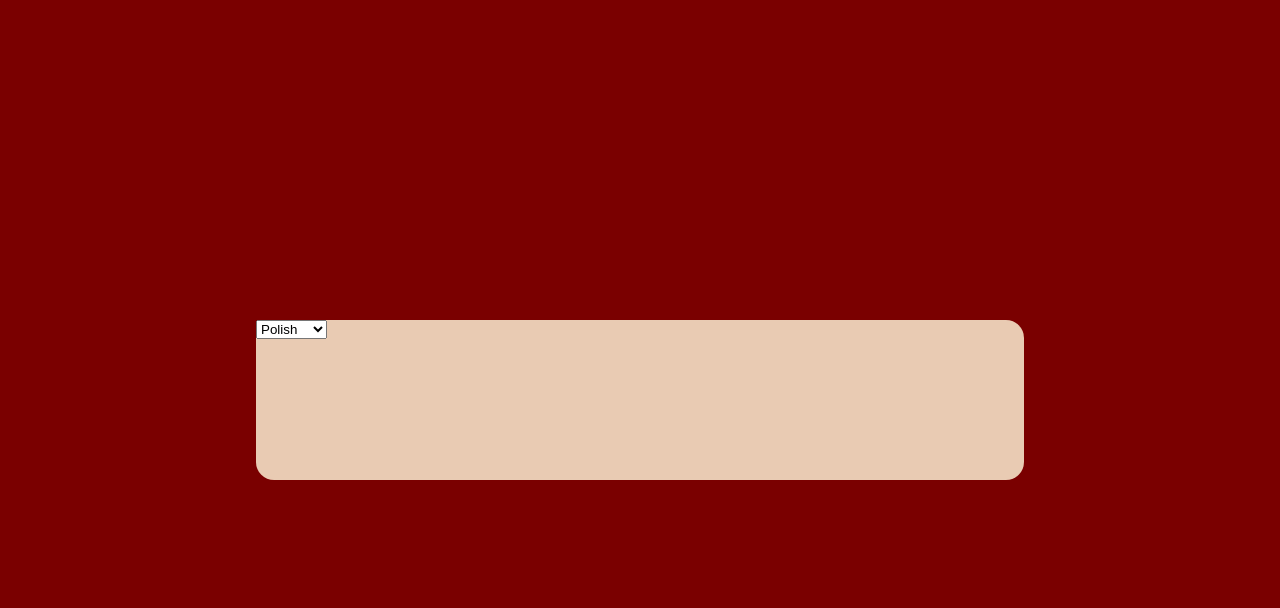
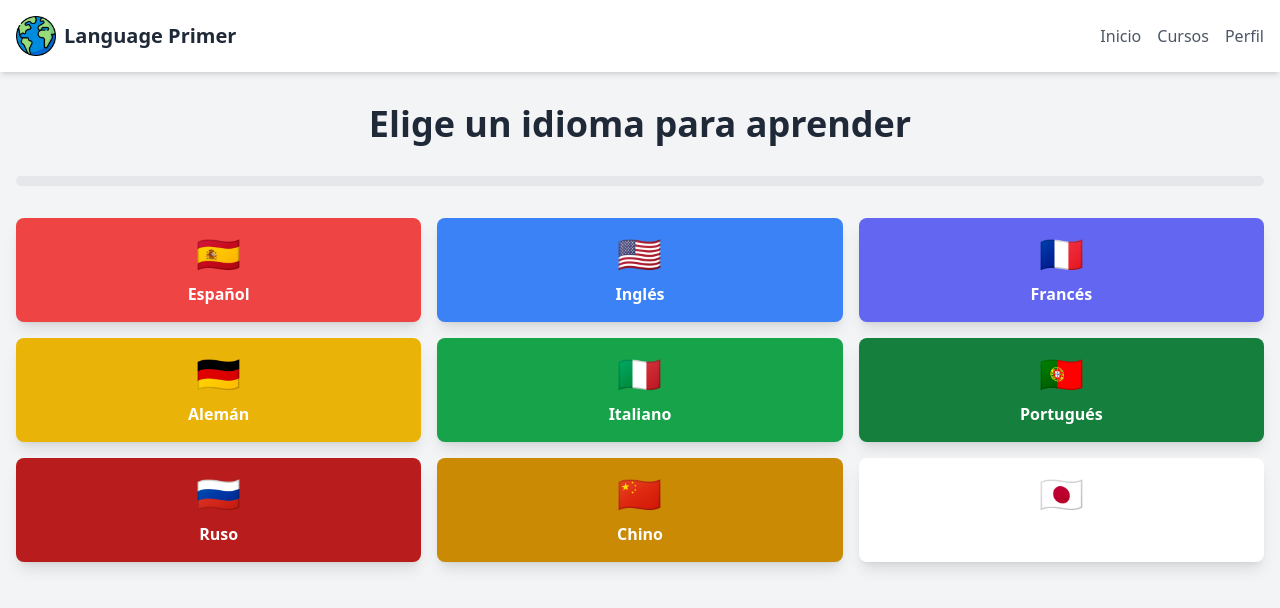
Before and after one commit to juancrfig/language-primer, a plain HTML site: page index.html in a window 1280 px wide. Drawn offline with nearby package versions, Linux system fonts and the light colour scheme.

Commit message:
interfaz hecha

```diff
--- a/assets/css/reset.css
+++ /dev/null
@@ -1,109 +0,0 @@
-/*-----------------------------*/
-/*            RESET            */
-/*-----------------------------*/
-
-* {
-    padding: 0;
-    margin: 0;
-    list-style: none;
-    text-decoration: none;
-}
-
-*,
-*::before,
-*::after {
-    box-sizing: border-box;
-}
-
-body,
-h1,
-h2,
-h3,
-h4,
-h5,
-h6,
-p,
-figure,
-picture {
-    margin: 0;
-}
-
-img {
-    max-width: 100%;
-    height: auto;
-}
-
-html {
-    scroll-behavior: smooth;
-}
-
-h1,
-h2,
-h3,
-h4,
-h5,
-h6 {
-    text-wrap: balance;
-}
-
-p,
-li,
-figcaption {
-    text-wrap: pretty;
-}
-
-input {
-    outline: 3px solid hsl(203, 30%, 26%);
-}
-
-input:not(:placeholder-shown):valid {
-    outline-color: var(--color-success);
-}
-
-input:not(:placeholder-shown):invalid {
-    outline-color: var(--color-error);
-}
-
-input:focus:invalid {
-    outline-color: var(--color-warning);
-}
-
-p {
-   line-height: 1.5;
-}
-
-@media (prefers-reduced-motion: reduce) {
-    *,
-    *::before,
-    *::after {
-        animation-duration: 0.01ms !important;
-        animation-iteration-count: 2 !important;
-        transition-duration: 0.01ms !important;
-        scroll-behavior: auto !important;
-    }
-}
-
-
-/*-----------------------------*/
-/*      CUSTOM PROPERTIES      */
-/*-----------------------------*/
-
-/* COLORS */
-
-:root {
-    --clr-success: #28a745;
-    --clr-error: #dc3545;
-    --clr-warning: #ffc107;
-
-    --clr-dark: 230 35% 7%;
-
-    --barn-red: hsla(0, 100%, 24%, 1);
-    --fire-brick: hsla(356, 83%, 41%, 1);
-    --papaya-whip: hsla(40, 91%, 91%, 1);
-    --prussian-blue: hsla(201, 100%, 14%, 1);
-    --air-superiority-blue: hsla(203, 39%, 57%, 1);
-}
-
-body {
-    min-height: 100vh;
-}
--- a/assets/css/styles.css
+++ /dev/null
@@ -1,27 +0,0 @@
-:root {
-    --barn-red: hsla(0, 100%, 24%, 1);
-    --fire-brick: hsla(356, 83%, 41%, 1);
-    --papaya-whip: hsla(40, 91%, 91%, .85);
-    --prussian-blue: hsla(201, 100%, 14%, 1);
-    --air-superiority-blue: hsla(203, 39%, 57%, 1);
-}
-
-body {
-    background-color: var(--barn-red);
-    height: 100vh;
-}
-
-main {
-    height: 100%;
-    display: flex;
-    align-items: center;
-    justify-content: center;
-}
-
-
-.choice {
-    height: 20%;
-    width: 60%;
-    background-color: var(--papaya-whip);
-    border-radius: 18px;
-}
--- a/index.html
+++ b/index.html
@@ -1,24 +1,92 @@
 <!DOCTYPE html>
-<html lang="en">
+<html lang="es">
 <head>
     <meta charset="UTF-8">
     <meta name="viewport" content="width=device-width, initial-scale=1.0">
-    <meta http-equiv="X-UA-Compatible" content="ie=edge">
-    <link rel="icon" href="./assets/media/imgs/earth-icon.webp" type="image/x-icon">
-    <link rel="stylesheet" href="./assets/css/reset.css">
-    <link rel="stylesheet" href="./assets/css/styles.css" type="text/css">
-    <meta name="description" content="Learn Polish pronunciation easily with a comprehensive guide to Polish phonetics. Perfect for beginners! Future plans include primers for other languages">
     <title>Language Primer</title>
+    <script src="https://cdn.tailwindcss.com"></script>
+    <style>
+        .btn-3d {
+            transition: all 0.3s ease;
+            box-shadow: 0 4px 6px rgba(0, 0, 0, 0.1), 0 1px 3px rgba(0, 0, 0, 0.08);
+        }
+        .btn-3d:hover {
+            transform: translateY(-3px);
+            box-shadow: 0 8px 12px rgba(0, 0, 0, 0.2), 0 2px 5px rgba(0, 0, 0, 0.1);
+        }
+    </style>
 </head>
-<body>
-    <main>
-        <section class="choice">
-            <select name="" id="">
-                <option value="polish">Polish</option>
-                <option value="polish">English</option>
-                <option value="polish">Spanish</option>
-            </select>
-        </section>
+<body class="bg-gray-100 min-h-screen">
+    <header class="bg-white shadow-md">
+        <div class="container mx-auto px-4 py-4 flex justify-between items-center">
+            <div class="flex items-center">
+                <img src="./assets/media/imgs/earth-icon.webp" alt="Logo" class="w-10 h-10 mr-2">
+                <span class="text-xl font-semibold text-gray-800">Language Primer</span>
+            </div>
+            <nav>
+                <ul class="flex space-x-4">
+                    <li><a href="#" class="text-gray-600 hover:text-gray-800">Inicio</a></li>
+                    <li><a href="#" class="text-gray-600 hover:text-gray-800">Cursos</a></li>
+                    <li><a href="#" class="text-gray-600 hover:text-gray-800">Perfil</a></li>
+                </ul>
+            </nav>
+        </div>
+    </header>
+
+    <main class="container mx-auto px-4 py-8">
+        <h1 class="text-4xl font-bold text-center text-gray-800 mb-8">Elige un idioma para aprender</h1>
+        <div class="w-full bg-gray-200 rounded-full h-2.5 mb-8">
+            <div id="progress-bar" class="bg-green-600 h-2.5 rounded-full transition-all duration-500 ease-out" style="width: 0%"></div>
+        </div>
+        <div id="language-grid" class="grid grid-cols-2 sm:grid-cols-3 gap-4">
+            <!-- Los botones de idioma se generarán dinámicamente con JavaScript -->
+        </div>
     </main>
+
+    <script>
+        const languages = [
+            { name: 'Español', flag: '🇪🇸', color: 'bg-red-500' },
+            { name: 'Inglés', flag: '🇺🇸', color: 'bg-blue-500' },
+            { name: 'Francés', flag: '🇫🇷', color: 'bg-indigo-500' },
+            { name: 'Alemán', flag: '🇩🇪', color: 'bg-yellow-500' },
+            { name: 'Italiano', flag: '🇮🇹', color: 'bg-green-600' },
+            { name: 'Portugués', flag: '🇵🇹', color: 'bg-green-700' },
+            { name: 'Ruso', flag: '🇷🇺', color: 'bg-red-700' },
+            { name: 'Chino', flag: '🇨🇳', color: 'bg-yellow-600' },
+            { name: 'Japonés', flag: '🇯🇵', color: 'bg-white' },
+        ];
+
+        const languageGrid = document.getElementById('language-grid');
+        const progressBar = document.getElementById('progress-bar');
+        let progress = 0;
+
+        languages.forEach(lang => {
+            const button = document.createElement('button');
+            button.className = `${lang.color} text-white p-4 rounded-lg shadow-lg transform transition duration-300 ease-in-out btn-3d`;
+            button.innerHTML = `
+                <span class="text-4xl mb-2 block">${lang.flag}</span>
+                <span class="font-semibold">${lang.name}</span>
+            `;
+            button.addEventListener('click', () => {
+                progress = Math.min(progress + 10, 100);
+                progressBar.style.width = `${progress}%`;
+            });
+            languageGrid.appendChild(button);
+        });
+
+        languageGrid.addEventListener('mouseover', (e) => {
+            if (e.target.closest('button')) {
+                e.target.closest('button').style.transform = 'scale(1.05) translateY(-5px)';
+                e.target.closest('button').style.boxShadow = '0 10px 15px rgba(0, 0, 0, 0.2)';
+            }
+        });
+
+        languageGrid.addEventListener('mouseout', (e) => {
+            if (e.target.closest('button')) {
+                e.target.closest('button').style.transform = '';
+                e.target.closest('button').style.boxShadow = '';
+            }
+        });
+    </script>
 </body>
 </html>
```
